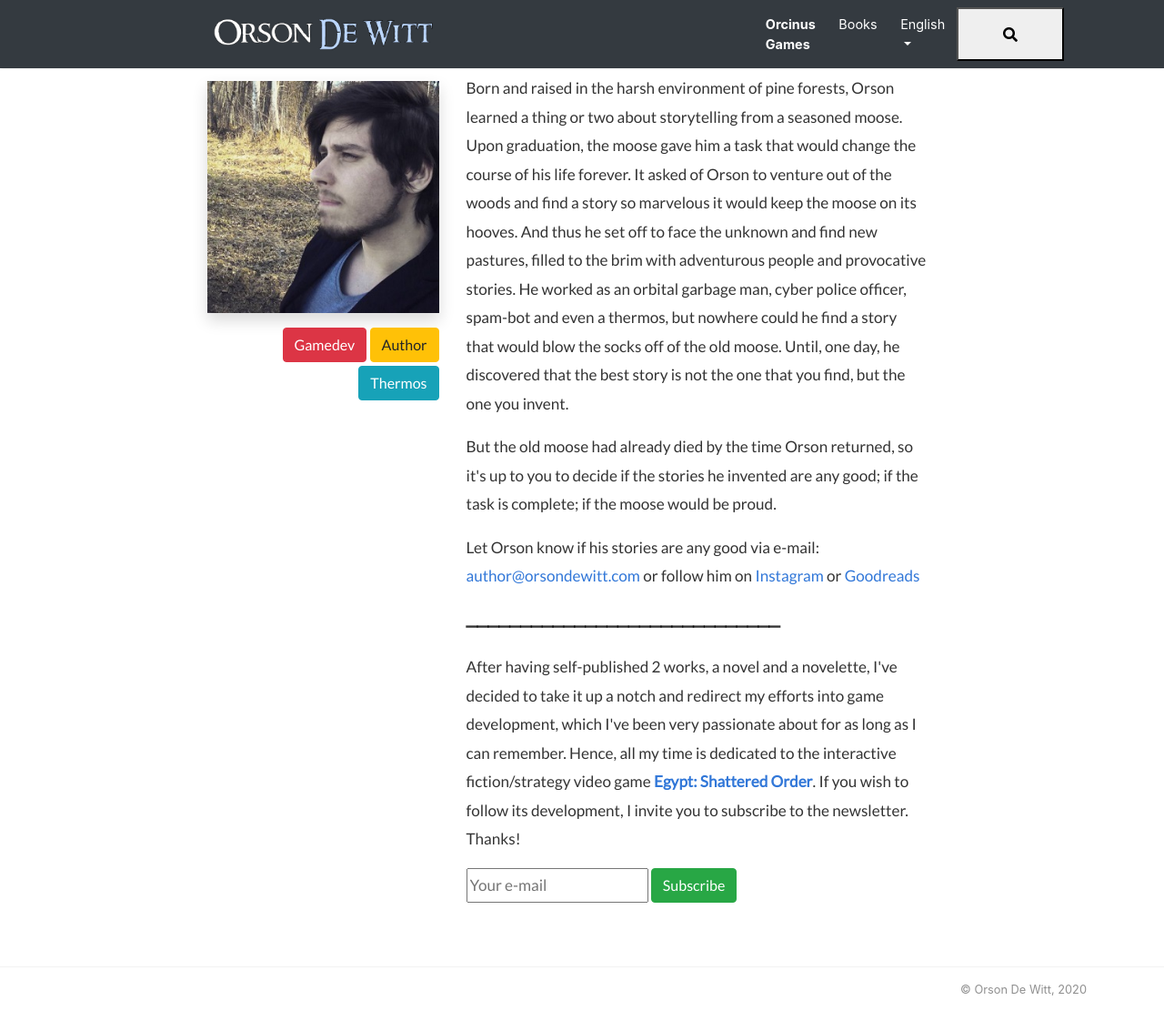
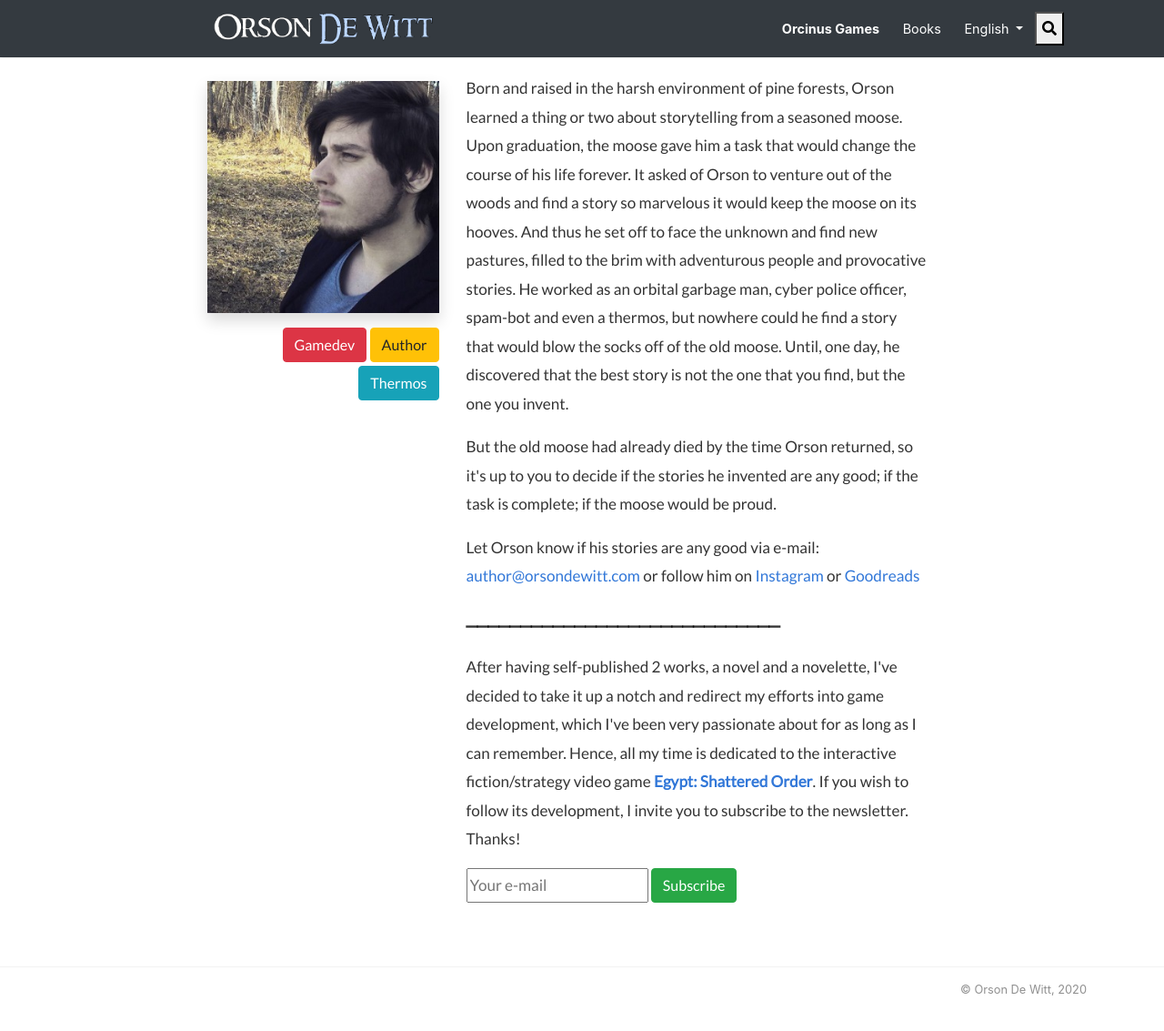
Before and after one commit to OrsonDWitt/OrsonDWitt.github.io, a Jekyll site: the page built from _pages/about.md, in a window 1280 px wide and 1171 px high. Shown: the top 1133 px of the window at 91% size. Built offline with Jekyll 4.4.1, drawn with Linux system fonts in a browser that asks for light colours; nearby versions of some CDN libraries.

Commit message:
Update search-lunr.html

```diff
--- a/_includes/search-lunr.html
+++ b/_includes/search-lunr.html
@@ -9,7 +9,7 @@
     .lunrsearchresult a:hover .title {text-decoration: underline;}
 </style>
 
-    <button id="btn-info" type="button" data-toggle="collapse" class="container" data-target=".search-input" onclick="getElementById('btn-info').style.display = 'none'"><i class="fas fa-search"></i></button>
+    <button id="btn-info" type="button" data-toggle="collapse" data-target=".search-input" onclick="getElementById('btn-info').style.display = 'none'"><i class="fas fa-search"></i></button>
 <div class="container collapse search-input">
 <form class="bd-search" onSubmit="return lunr_search(document.getElementById('lunrsearch').value);">
     <input type="text" class="form-control text-small launch-modal-search" id="lunrsearch" name="q" maxlength="255" value="" placeholder="Type and enter..."/>
```
